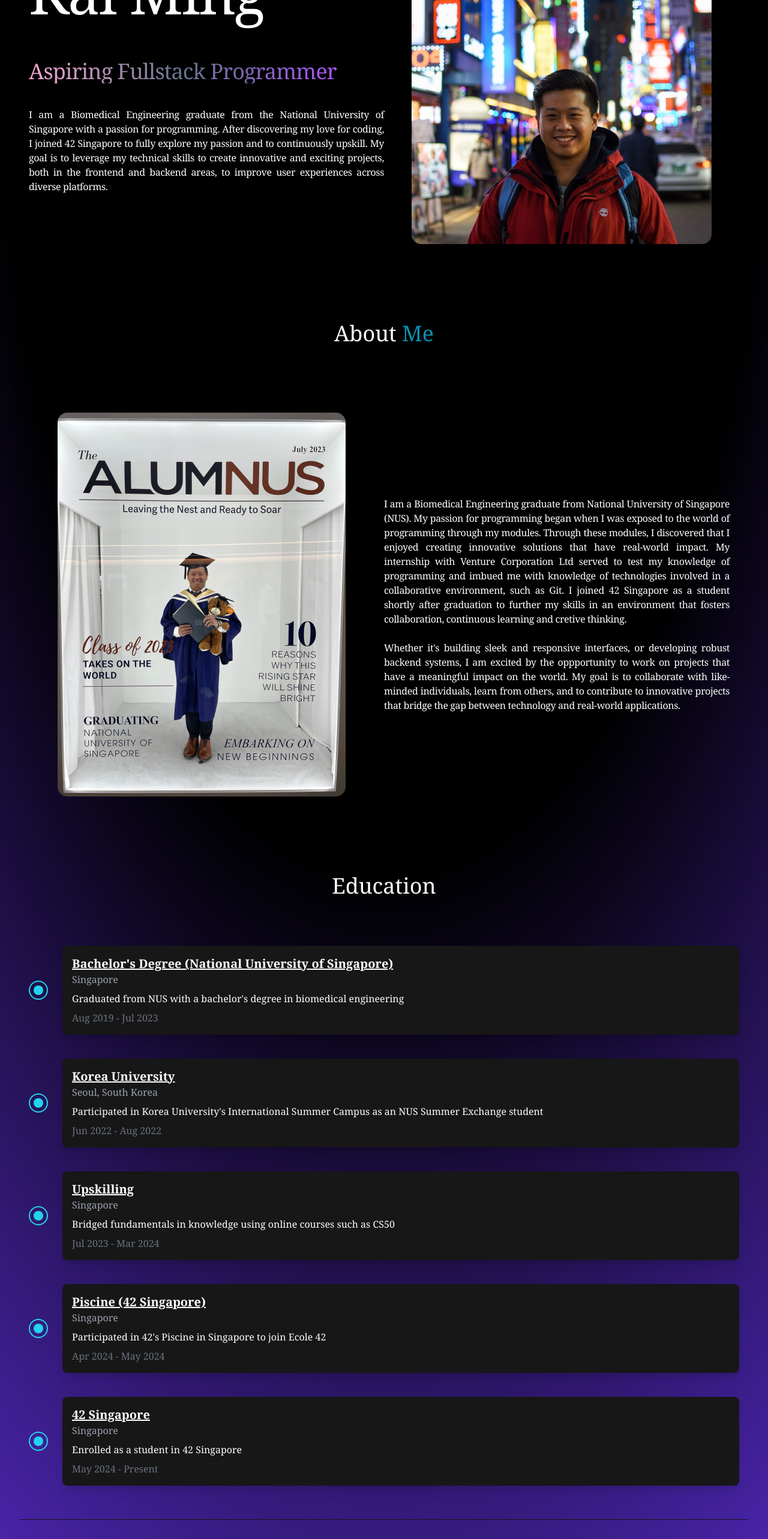
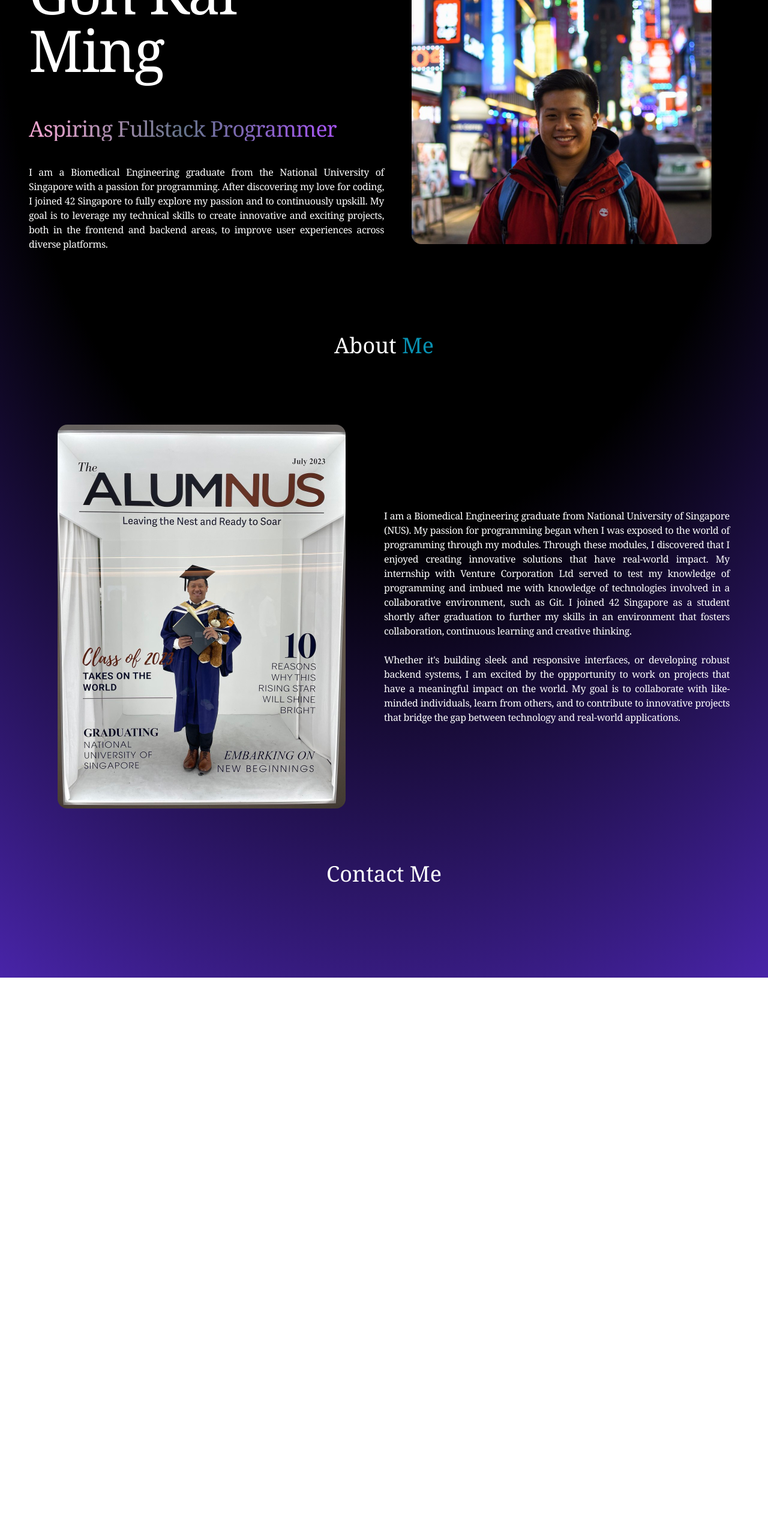
Before and after one commit to gka1m/km-portfolio, a Next.js app: page / in a window 1280 px wide. Shown: the part 227-2793 px from the top of the page at 60% size. After the commit the page ends 1857 px from the top, so only its background shows below. Built offline with nearby package versions, Linux system fonts and the light colour scheme.

Commit message:
started up new page for education

```diff
--- /dev/null
+++ b/app/components/Contact.tsx
@@ -0,0 +1,14 @@
+import React from "react";
+
+const Contact = () => {
+  return (
+    <div className="border-b border-neutral-900 border-transparent pb-20">
+      <h2 className="my-10 text-center text-4xl text-white">Contact Me</h2>
+      <div className="text-center tracking-tighter">
+        <p className="my-4"></p>
+      </div>
+    </div>
+  );
+};
+
+export default Contact;
--- a/app/components/Hero.tsx
+++ b/app/components/Hero.tsx
@@ -10,7 +10,7 @@ const Hero = () => {
         <div className="w-full lg:w-1/2">
           <div className="flex flex-col items-center lg:items-start">
             <h1 className="pb-16 text-6xl font-thin tracking-tight lg:mt-16 lg:text-8xl text-white">
-              Kai Ming
+              Goh Kai Ming
             </h1>
             <span className="bg-gradient-to-r from-pink-300 via-slate-500 to-purple-500 bg-clip-text text-4xl tracking-tight text-transparent">
               Aspiring Fullstack Programmer
--- a/app/components/Navbar.tsx
+++ b/app/components/Navbar.tsx
@@ -8,7 +8,7 @@ import { FaLinkedin, FaGithub } from "react-icons/fa";
 const Navbar: React.FC = () => {
   return (
     <nav className="text-white shadow-md w-full">
-      <div className="mx-auto px-6 py-4 flex justify-between">
+      <div className="px-6 py-4 flex justify-between">
         <div className="text-xl font-bold">
           <Link href="/" className="hover:text-gray-400">
             <Image src={logo} alt="logo" />
--- a/app/components/Timeline.tsx
+++ b/app/components/Timeline.tsx
@@ -3,7 +3,7 @@ import { timelineData } from "../data";
 
 const Timeline = () => {
   return (
-    <div className="border-b border-neutral-900 pb-4 px-4 lg:mb-35">
+    <div className="border-b border-neutral-900 border-transparent pb-4 px-4 lg:mb-35">
       <h2 className="my-20 text-white text-center text-4xl">Education</h2>
       <div className="relative">
         {timelineData.map((event, index) => (
--- a/app/data.ts
+++ b/app/data.ts
@@ -2,7 +2,7 @@ export const summary: string = `I am a Biomedical Engineering graduate from the
 After discovering my love for coding, I joined 42 Singapore to fully explore my passion and to continuously upskill.
 My goal is to leverage my technical skills to create innovative and exciting projects, both in the frontend and backend areas, to improve user experiences across diverse platforms.`;
 
-export const about: string = `I am a Biomedical  Engineering graduate from National University of Singapore (NUS). My passion for programming began when I was exposed to the world of programming through my modules. Through these modules, I discovered that I enjoyed creating innovative solutions that have real-world impact. My internship with Venture Corporation Ltd served to test my knowledge of programming and imbued me with knowledge of technologies involved in a collaborative environment, such as Git. I joined 42 Singapore as a student shortly after graduation to further my skills in an environment that fosters collaboration, continuous learning and cretive thinking.
+export const about: string = `I am a Biomedical  Engineering graduate from National University of Singapore (NUS). My passion for programming began when I was exposed to the world of programming through my modules. Through these modules, I discovered that I enjoyed creating innovative solutions that have real-world impact. My internship with Venture Corporation Ltd served to test my knowledge of programming and imbued me with knowledge of technologies involved in a collaborative environment, such as Git. I joined 42 Singapore as a student shortly after graduation to further my skills in an environment that fosters collaboration, continuous learning and creative thinking.
 
 Whether it's building sleek and responsive interfaces, or developing robust backend systems, I am excited by the oppportunity to work on projects that have a meaningful impact on the world. My goal is to collaborate with like-minded individuals, learn from others, and to contribute to innovative projects that bridge the gap between technology and real-world applications.`;
 
@@ -27,8 +27,9 @@ export const timelineData = [
     id: 3,
     title: "Upskilling",
     location: "Singapore",
-    description: "Bridged fundamentals in knowledge using online courses such as CS50",
-    date: "Jul 2023 - Mar 2024"
+    description:
+      "Bridged fundamentals in knowledge using online courses such as CS50",
+    date: "Jul 2023 - Mar 2024",
   },
   {
     id: 4,
@@ -42,6 +43,6 @@ export const timelineData = [
     title: "42 Singapore",
     location: "Singapore",
     description: "Enrolled as a student in 42 Singapore",
-    date: "May 2024 - Present"
-  }
+    date: "May 2024 - Present",
+  },
 ];
--- /dev/null
+++ b/app/experience/page.tsx
@@ -0,0 +1,14 @@
+import React from "react";
+import Navbar from "../components/Navbar";
+import Timeline from "../components/Timeline";
+
+const page = () => {
+  return (
+    <div className="w-full">
+      <Navbar />
+      <Timeline />
+    </div>
+  );
+};
+
+export default page;
--- a/app/page.tsx
+++ b/app/page.tsx
@@ -2,7 +2,7 @@ import React from "react";
 import Navbar from "./components/Navbar";
 import Hero from "./components/Hero";
 import About from "./components/About";
-import Timeline from "./components/Timeline";
+import Contact from "./components/Contact";
 import "./globals.css";
 
 const Homepage = () => {
@@ -11,7 +11,7 @@ const Homepage = () => {
       <Navbar />
       <Hero />
       <About />
-      <Timeline />
+      <Contact />
     </div>
   );
 };
```
